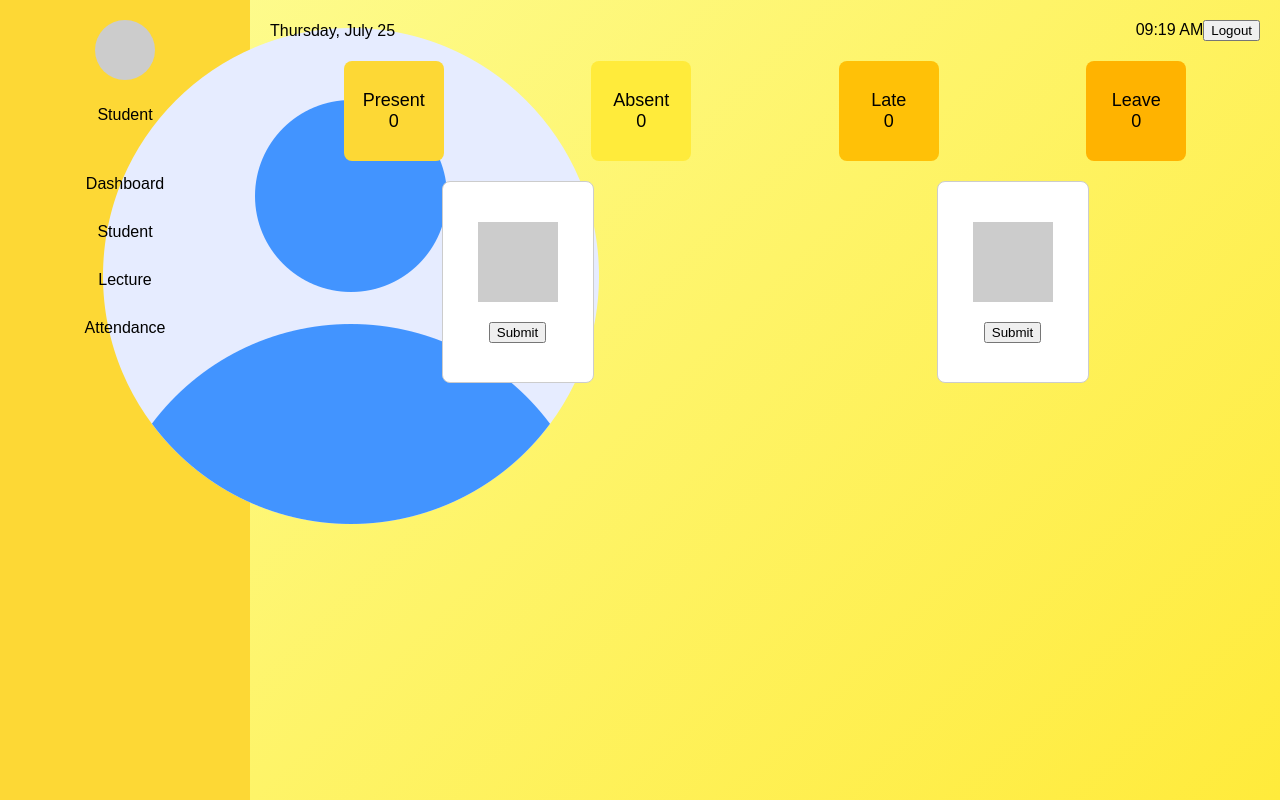
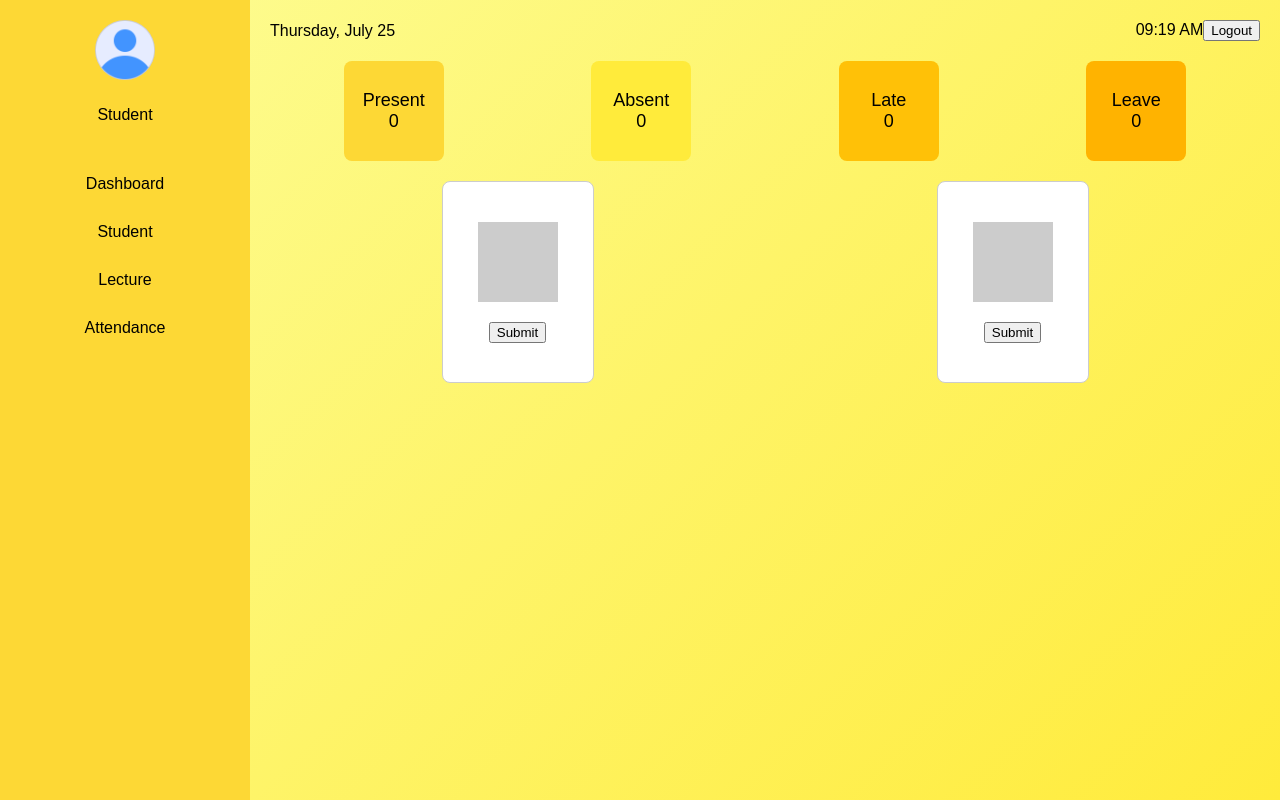
Before and after one commit to Nyxxxxxxx/KP03, a React (Create React App) app in the folder frontend/: page /student in a window 1280 px wide. Built offline with nearby package versions, Linux system fonts and the light colour scheme.

Commit message:
Add Info_Picture

```diff
--- a/frontend/src/StudentView.css
+++ b/frontend/src/StudentView.css
@@ -25,6 +25,13 @@
     background-color: #ccc;
     border-radius: 50%;
     margin-bottom: 10px;
+    overflow: hidden; /* Ensure that any overflow content is hidden */
+  }
+
+  .profile-pic img {
+    width: 100%;
+    height: 100%;
+    object-fit: cover; /* Maintain aspect ratio while covering the entire area */
   }
 
   .profile-name {
```
